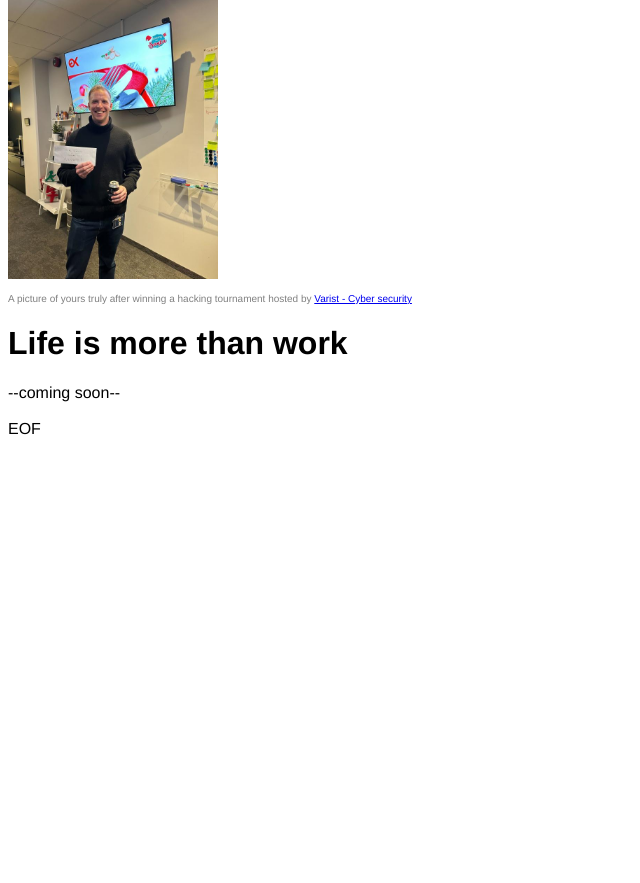
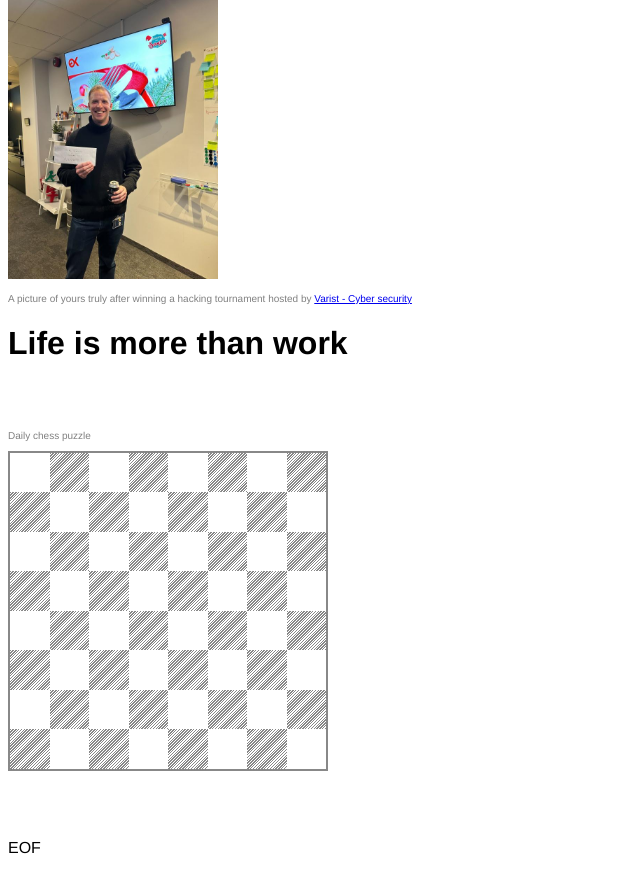
Before and after one commit to daniel-bergmann/homepage, a PHP site: page / in a window 1280 px wide. Shown: the part 699-1582 px from the top of the page, without its empty margins (0-640 px from the left). Before the commit the page ends 1134 px from the top, so only its background shows below. Run offline with PHP 8.4, Linux system fonts and the light colour scheme.

Commit message:
added daily puzzle

```diff
--- a/index.html
+++ b/index.html
@@ -60,11 +60,85 @@
 
       <h1>Life is more than work</h1>
 
-      --coming soon--
+      <br /><br />
+
+      <p>Daily chess puzzle</p>
+
+      <div id="puzzle">
+        <div id="puzzle-board"></div>
+        <p class="turn">
+          <img id="puzzle-turn-img" width="32" height="32" alt="To move" />
+        </p>
+      </div>
 
       <br /><br />
       EOF
       <br /><br />
     </div>
+
+    <script>
+      (function () {
+        var PIECE_URL = "https://lichess1.org/assets/piece/merida/";
+        var board = document.getElementById("puzzle-board");
+        var turnImg = document.getElementById("puzzle-turn-img");
+
+        function renderBoard(fen) {
+          var placement = fen ? fen.split(" ")[0] : "8/8/8/8/8/8/8/8";
+          var ranks = placement.split("/");
+
+          board.innerHTML = "";
+
+          for (var row = 0; row < 8; row++) {
+            var file = 0;
+            var rank = ranks[row];
+
+            for (var i = 0; i < rank.length; i++) {
+              var ch = rank.charAt(i);
+              var count = ch >= "1" && ch <= "8" ? parseInt(ch, 10) : 1;
+
+              for (var n = 0; n < count; n++) {
+                var square = document.createElement("div");
+                square.className =
+                  "square" + ((row + file) % 2 === 1 ? " dark" : "");
+
+                if (!(ch >= "1" && ch <= "8")) {
+                  var piece = document.createElement("img");
+                  piece.src =
+                    PIECE_URL +
+                    (ch === ch.toUpperCase() ? "w" : "b") +
+                    ch.toUpperCase() +
+                    ".svg";
+                  piece.alt = ch;
+                  square.appendChild(piece);
+                }
+
+                board.appendChild(square);
+                file++;
+              }
+            }
+          }
+        }
+
+        async function load() {
+          try {
+            var response = await fetch("https://lichess.org/api/puzzle/daily");
+            if (!response.ok) throw new Error("HTTP " + response.status);
+            var data = await response.json();
+            var puzzle = data.puzzle;
+
+            renderBoard(puzzle.fen);
+
+            var whiteToMove = puzzle.fen.split(" ")[1] === "w";
+            turnImg.src = PIECE_URL + (whiteToMove ? "wK.svg" : "bK.svg");
+            turnImg.alt = whiteToMove ? "White to move" : "Black to move";
+          } catch (error) {
+            turnImg.style.display = "none";
+          }
+        }
+
+        renderBoard(null);
+        load();
+      })();
+    </script>
   </body>
 </html>
--- a/styles.css
+++ b/styles.css
@@ -20,3 +20,54 @@ p {
   font-size: 10px;
   text-decoration: none;
 }
+
+/* Daily chess puzzle - simple board (same look as the dash app) */
+#puzzle-board {
+  display: grid;
+  grid-template-columns: repeat(8, 1fr);
+  grid-auto-rows: 1fr;
+  width: 320px;
+  aspect-ratio: 1 / 1;
+  border: 2px solid #888888;
+  box-sizing: border-box;
+}
+
+#puzzle-board .square {
+  display: flex;
+  align-items: center;
+  justify-content: center;
+}
+
+#puzzle-board .square img {
+  width: 90%;
+  height: 90%;
+}
+
+#puzzle-board .square.dark {
+  background-image: repeating-linear-gradient(
+    135deg,
+    #888888 0,
+    #888888 1px,
+    #ffffff 1px,
+    #ffffff 2px
+  );
+}
+
+.turn {
+  display: flex;
+  align-items: center;
+  gap: 6px;
+  font-size: 16px;
+  line-height: 1;
+  color: #000;
+}
+
+.turn img {
+  display: block;
+}
+
+@media (max-width: 600px) {
+  #puzzle-board {
+    width: min(96vw, 70vh);
+  }
+}
```
